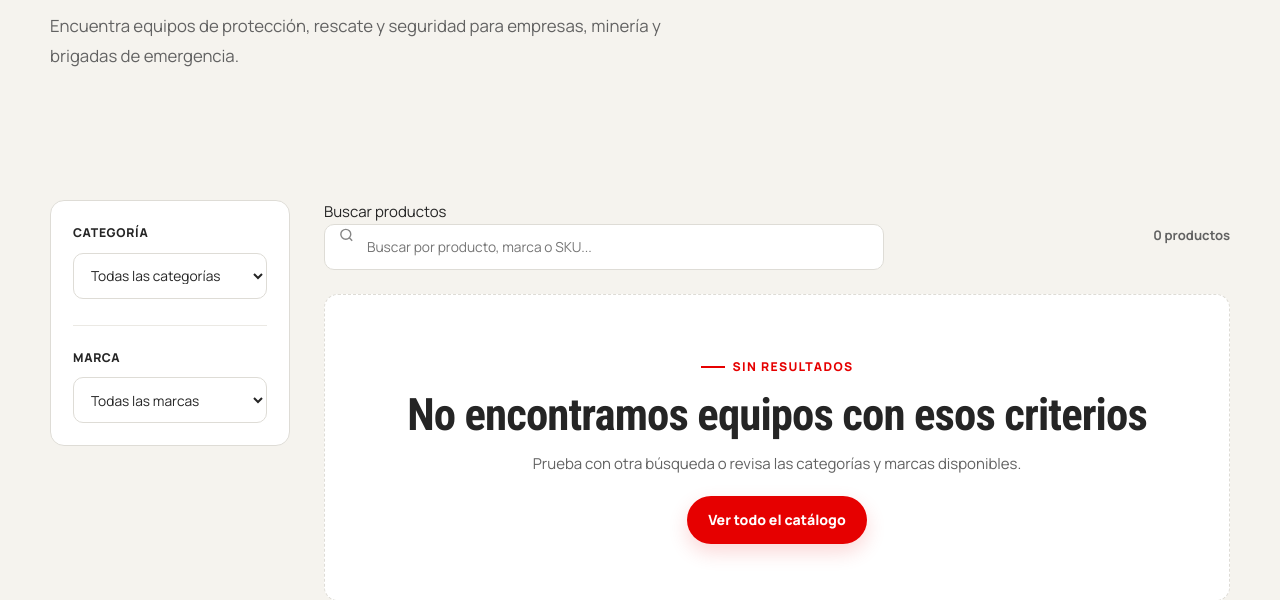
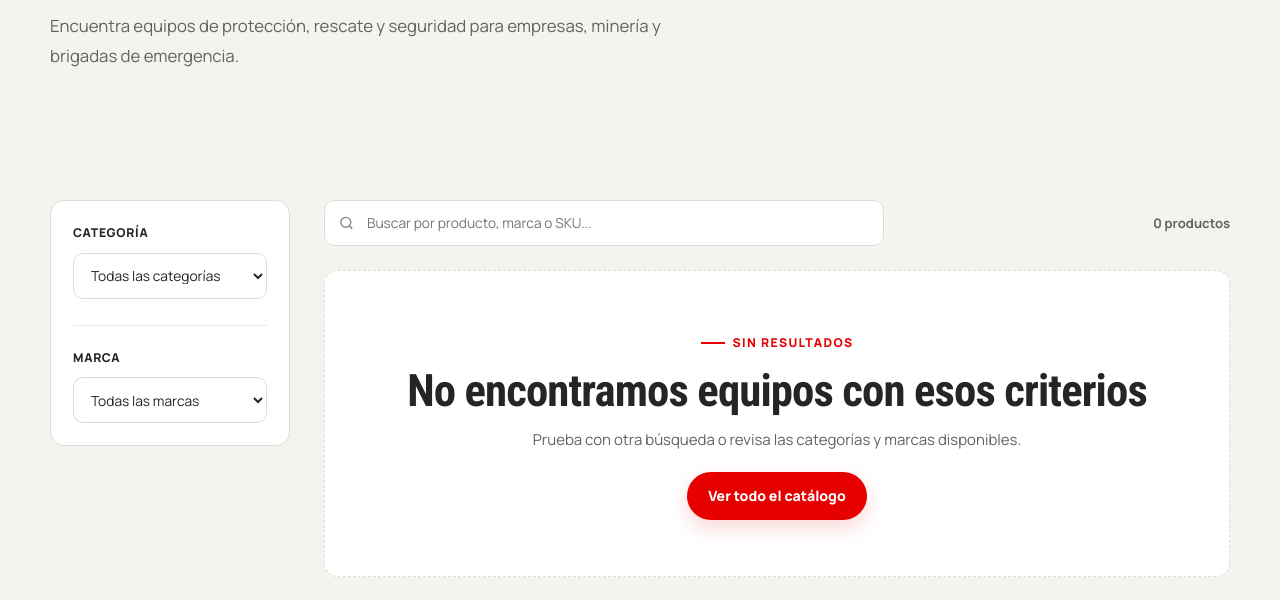
Before and after one commit to sebaszapata9/web-firemed-v1, a Django app: page /catalogo/ in a window 1280 px wide. Shown: the part 263-863 px from the top of the page. Run offline with Django 5.2, Linux system fonts and the light colour scheme; data that the repository does not hold is empty.

Commit message:
Add catalog accessibility utility class

```diff
--- a/catalogo/static/css/styles.css
+++ b/catalogo/static/css/styles.css
@@ -39,6 +39,7 @@ button,select{cursor:pointer}
 .container{width:min(calc(100% - 40px),var(--container));margin-inline:auto}
 .skip-link{position:fixed;top:-100px;left:20px;z-index:1000;padding:10px 14px;border-radius:var(--radius-sm);background:var(--color-ink);color:#fff}
 .skip-link:focus{top:20px}
+.visually-hidden{position:absolute!important;width:1px!important;height:1px!important;padding:0!important;margin:-1px!important;overflow:hidden!important;clip:rect(0,0,0,0)!important;white-space:nowrap!important;border:0!important}
 h1,h2,h3,p{margin-top:0}
 h1,h2,h3{font-family:var(--font-display);letter-spacing:-.02em;line-height:1.05}
 h1{margin-bottom:20px;font-size:clamp(2.6rem,5vw,4.5rem);font-weight:700}
```
